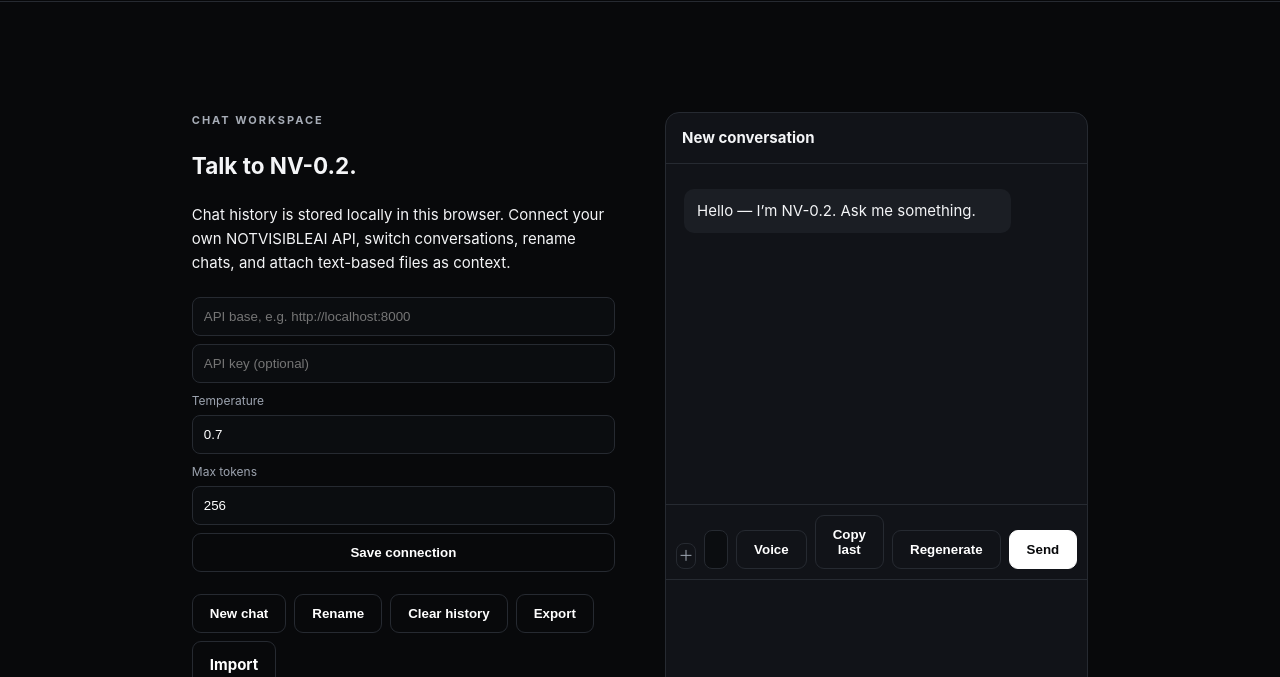
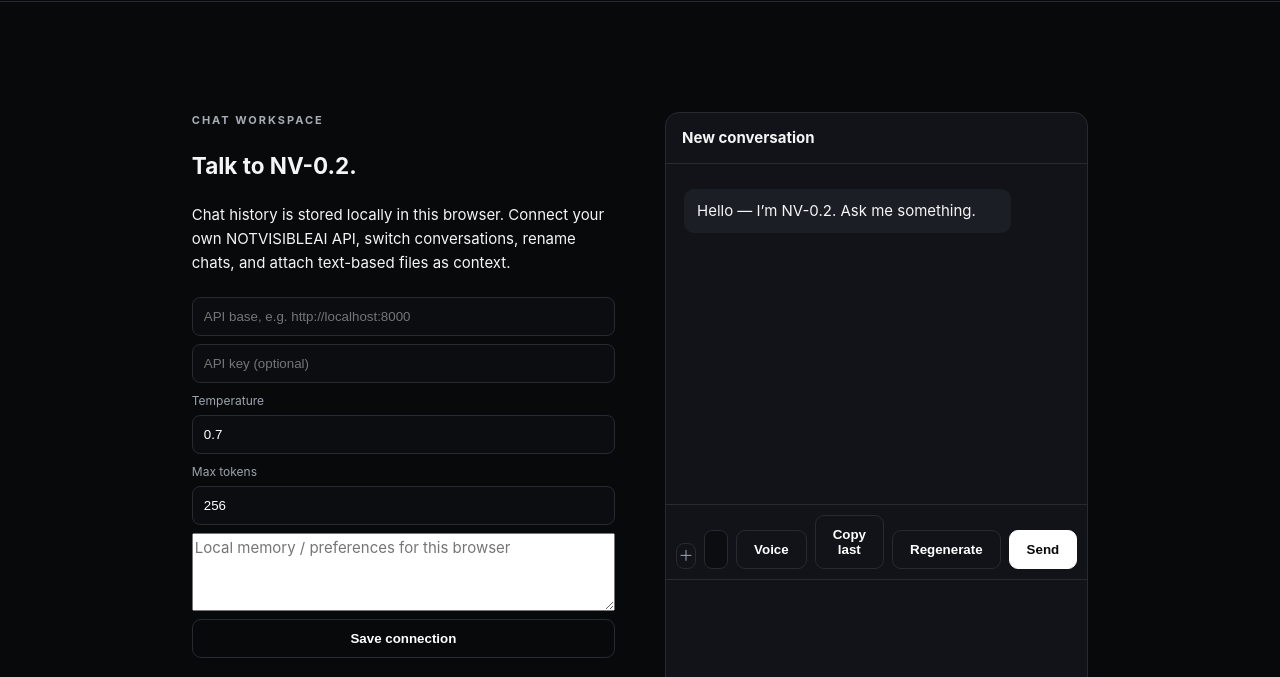
Before and after one commit to xYzHuman-real/NOTVISIBLE-AI-, a plain HTML site: page web/chat.html in a window 1280 px wide. Shown: the part 70-747 px from the top of the page. Drawn offline with Linux system fonts and the light colour scheme.

Commit message:
Add local memory control

```diff
--- a/web/chat.html
+++ b/web/chat.html
@@ -14,7 +14,7 @@
 <div class="settings">
 <input id="apiBase" placeholder="API base, e.g. http://localhost:8000">
 <input id="apiKey" type="password" placeholder="API key (optional)"><label>Temperature <input id="temperature" type="number" min="0" max="2" step="0.1" value="0.7"></label><label>Max tokens <input id="maxTokens" type="number" min="1" max="4096" value="256"></label>
-<button id="saveSettings" class="button ghost" type="button">Save connection</button>
+<textarea id="memory" rows="3" placeholder="Local memory / preferences for this browser"></textarea><button id="saveSettings" class="button ghost" type="button">Save connection</button>
 </div>
 <div class="toolbar">
 <button id="newChat" class="button ghost" type="button">New chat</button>
```
